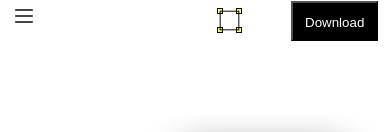
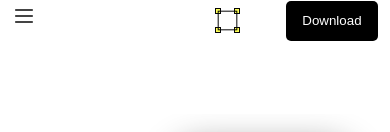
Before and after one commit to sahiba2503/NewFigma, a React (Vite) app: page / in a window 390 px wide. Shown: the top 132 px of the page. Built offline with nearby package versions, Linux system fonts and the light colour scheme.

Commit message:
add button css and set css to  chenge text on mobilescreen

```diff
--- a/src/App.css
+++ b/src/App.css
@@ -87,6 +87,23 @@ display: none;
    justify-content: space-between;
    align-items: center;
 }
+/* ............... */
+.subscribe-btn{
+    width: 130px;
+    height: 40px;
+    background-color: black;
+    color: white;
+    border: none;
+    border-radius: 5px;
+}
+
+.mobile-text{
+    display: none;
+}
+
+/* Mobile screen */
+
+/* .................. */
 .Homepage{
   /* border: 2px solid green; */
   display: flex;
@@ -996,10 +1013,10 @@ width: 100%;
    .NaveBar{
     padding: 1rem;
    }
-   .logo-btn button{
-    font-size: 9px;
-      padding: 0;
-   }
+  /* .subscribe-btn span{
+    background-color: black;
+    color:white;
+  } */
 
 }
 .contactHeading{
@@ -1283,4 +1300,15 @@ height: 200px;
   .blogArchiveHeading{
     display: none;
   }
+   .subscribe-btn{
+        width: 140px;
     }
+
+    .desktop-text{
+        display: none;
+    }
+
+    .mobile-text{
+        display: inline;
+    }
+    }
--- a/src/Navbar.jsx
+++ b/src/Navbar.jsx
@@ -29,9 +29,11 @@ function Navbar() {
           <img src={square} alt="logo" className='squareLogo' />
         </div>
 
-        <button style={{ background: "black", color: "white" }}>
-          Download
-        </button>
+              <button className="subscribe-btn">
+      <span className="desktop-text">Download Now</span>
+      <span className="mobile-text">Download</span>
+    </button>
+
       </div>
     </nav>
   )
```
